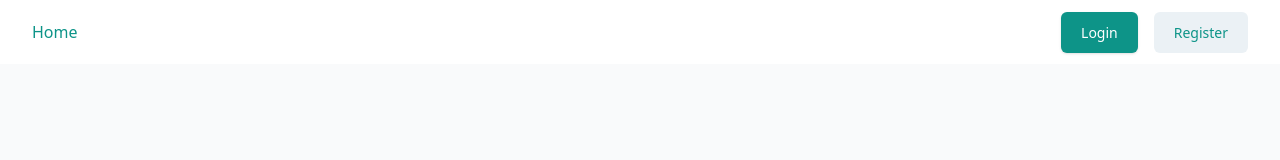
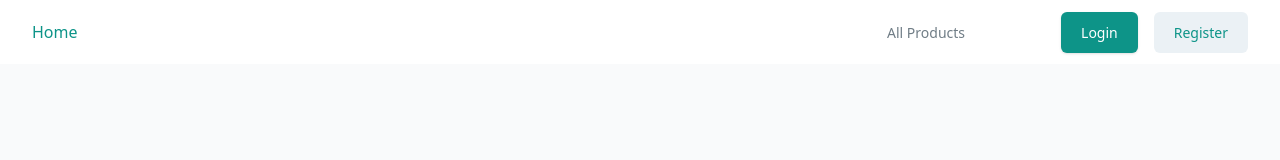
Before and after one commit to Koffer0-0/ECommerce-Shop-Frontend-VueJS3, a Vue app: page / in a window 1280 px wide. Shown: the top 160 px of the page. Built offline with nearby package versions, Linux system fonts and the light colour scheme.

Commit message:
All products link

```diff
--- a/src/components/BaseNavigation.vue
+++ b/src/components/BaseNavigation.vue
@@ -8,10 +8,14 @@
           </a>
         </div>
         <div class="md:flex md:items-center md:gap-12">
-          <nav aria-label="Global" class="hidden md:block" v-if="authenticated">
+          <nav aria-label="Global" class="hidden md:block" >
             <ul class="flex items-center gap-6 text-sm">
+              <a class="text-gray-500 transition hover:text-gray-500/75" href="products">
+                All Products
+              </a>
               <li v-for="link in links" :key="link.name">
-                <a :class="link.class" :href="link.url">
+
+                <a :class="link.class" :href="link.url" v-if="authenticated">
                   {{ link.name }}
                 </a>
               </li>
```
